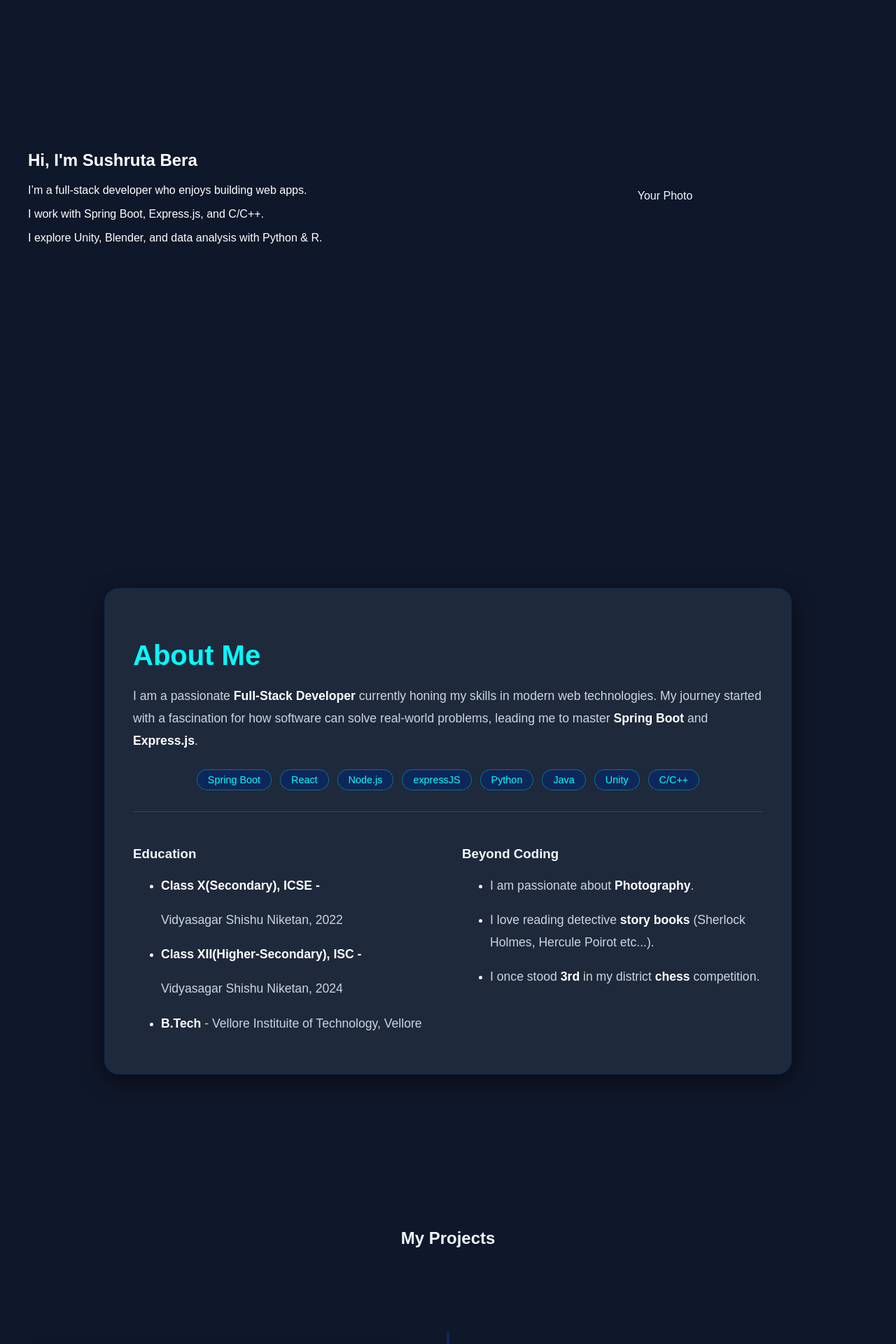
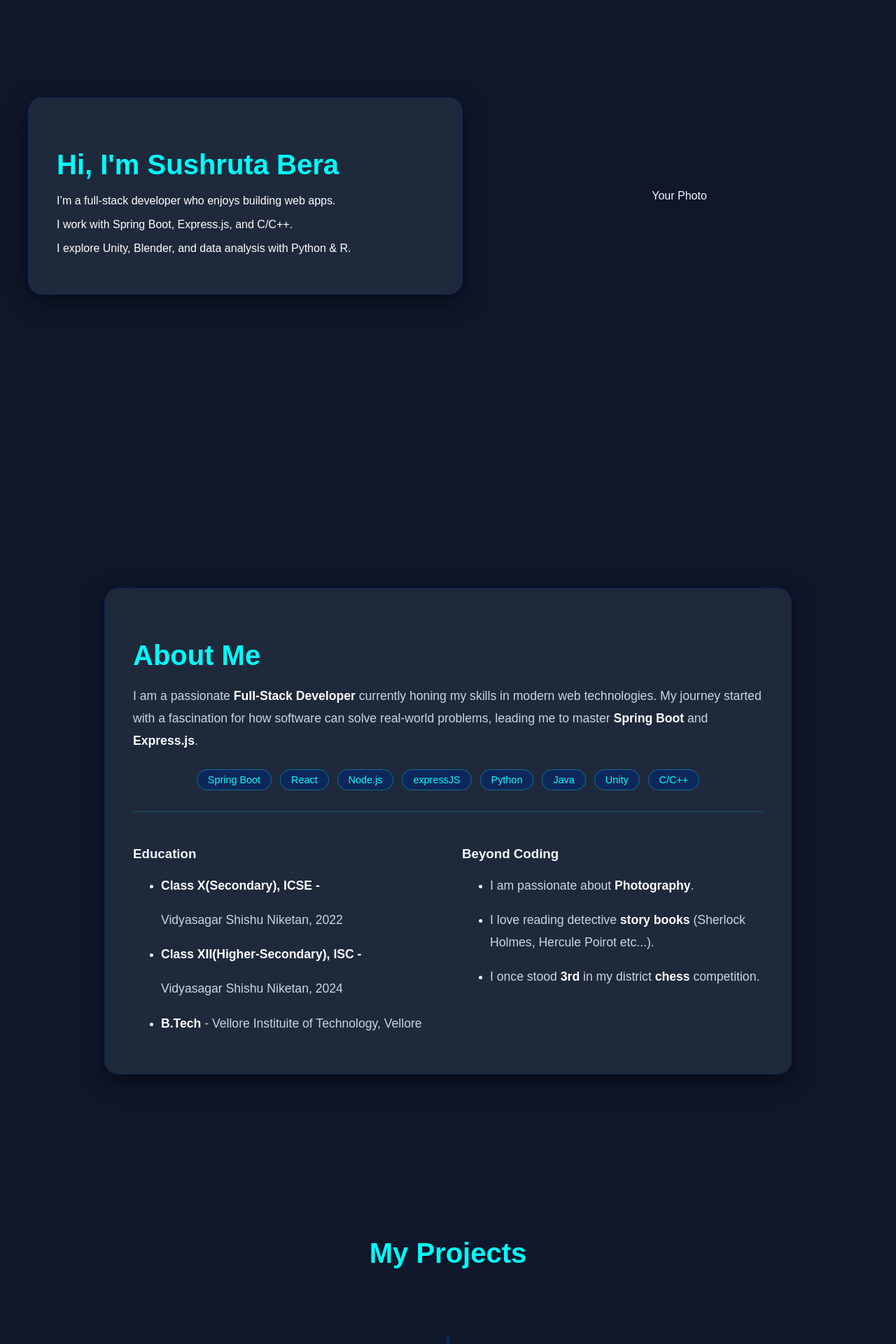
Before and after one commit to SushrutaBera/PortfolioV2, a React (Vite) app: page / in a window 1280 px wide. Shown: the part 220-2140 px from the top of the page at 70% size. Built offline with nearby package versions, Linux system fonts and the light colour scheme.

Commit message:
Improving fonts and home page CSS fix

```diff
--- a/src/App.css
+++ b/src/App.css
@@ -74,6 +74,18 @@ body {
 .intro {
   flex: 1;
   color: white;
+  max-width: 900px;
+  background: #1e293b;
+  padding: 40px;
+  border-radius: 20px;
+  border: 1px solid #0e275a;
+  box-shadow: 0 10px 30px rgba(0, 0, 0, 0.5);
+}
+
+.intro h1 {
+  font-size: 2.5rem;
+  color: #00ffff;
+  margin-bottom: 20px;
 }
 
 .profile {
@@ -117,6 +129,12 @@ body {
   padding-bottom: 200px;
   height: auto;
   /* Allow section to grow with content */
+}
+
+#projects h1 {
+  font-size: 2.5rem;
+  color: #00ffff;
+  margin-bottom: 20px;
 }
 
 /* The Vertical Line */
--- a/src/App.jsx
+++ b/src/App.jsx
@@ -86,9 +86,9 @@ function App() {
 
       {/* Existing Home Section */}
       <section id="home" className="home">
-        <div className="intro">
+        <div className="intro AOS">
           <h1>Hi, I'm <span>Sushruta Bera</span></h1>
-          <div className="intro-text">
+          <div>
             <p>I’m a full-stack developer who enjoys building web apps.</p>
             <p>I work with Spring Boot, Express.js, and C/C++.</p>
             <p>I explore Unity, Blender, and data analysis with Python & R.</p>
```
